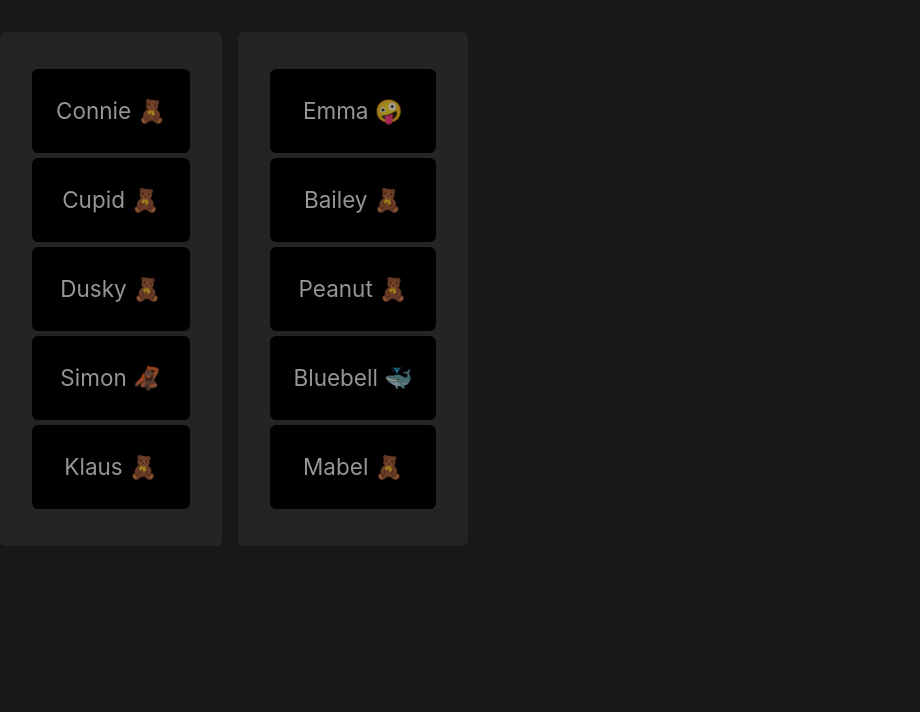
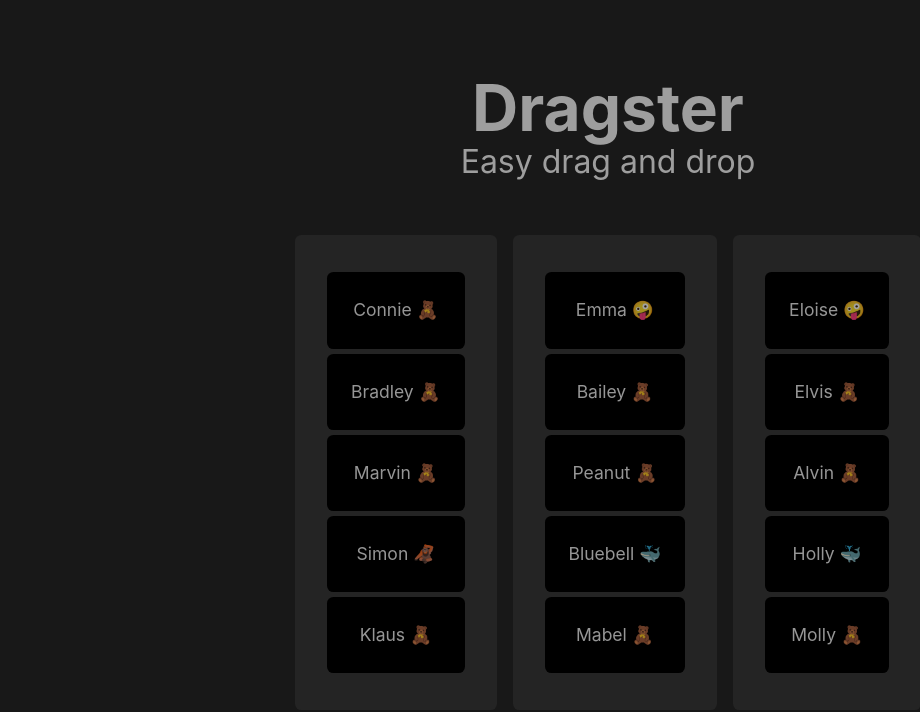
Before and after one commit to alextana/dragster, a Vue app: page / in a window 1280 px wide. Shown: the top 712 px of the page, without its empty margins (32-952 px from the left). Built offline with nearby package versions, Linux system fonts and the light colour scheme.

Commit message:
fix animations and more bug fixes

```diff
--- a/src/App.vue
+++ b/src/App.vue
@@ -5,8 +5,8 @@ import { useDragster } from './composables/dragster'
 // First array
 const array1 = reactive([
   { id: 4453, name: 'Connie 🧸' },
-  { id: 456, name: 'Cupid 🧸' },
-  { id: 789, name: 'Dusky 🧸' },
+  { id: 456, name: 'Bradley 🧸' },
+  { id: 789, name: 'Marvin 🧸' },
   { id: 321, name: 'Simon 🦧' },
   { id: 654, name: 'Klaus 🧸' }
 ])
@@ -20,28 +20,56 @@ const array2 = reactive([
   { id: 246766, name: 'Mabel 🧸' }
 ])
 
-const { lists } = useDragster([array1, array2])
+const array3 = reactive([
+  { id: 98745445, name: 'Eloise 🤪' },
+  { id: 65690, name: 'Elvis 🧸' },
+  { id: 3252345, name: 'Alvin 🧸' },
+  { id: 7867659, name: 'Holly 🐳' },
+  { id: 2476766, name: 'Molly 🧸' }
+])
+
+const { lists } = useDragster([array1, array2, array3])
 </script>
 
 <template>
+  <div class="container">
+    <h1>Dragster</h1>
+    <h2>Easy drag and drop</h2>
     <div class="lists">
       <div class="list-container">
+        <TransitionGroup name="fade" tag="div">
           <div v-for="item in lists[0]" :key="item.id">
             <div :id="item.id.toString()" class="dragster">
-          <h2>
+              <h3>
                 {{ item.name }}
-          </h2>
+              </h3>
             </div>
           </div>
+        </TransitionGroup>
       </div>
 
       <div class="list-container">
+        <TransitionGroup name="fade" tag="div">
           <div v-for="item in lists[1]" :key="item.id">
             <div :id="item.id.toString()" class="dragster">
-          <h2>
+              <h3>
                 {{ item.name }}
-          </h2>
+              </h3>
             </div>
+          </div>
+        </TransitionGroup>
+      </div>
+
+      <div class="list-container">
+        <TransitionGroup name="fade" tag="div">
+          <div v-for="item in lists[2]" :key="item.id">
+            <div :id="item.id.toString()" class="dragster">
+              <h3>
+                {{ item.name }}
+              </h3>
+            </div>
+          </div>
+        </TransitionGroup>
       </div>
     </div>
   </div>
@@ -51,12 +79,18 @@ const { lists } = useDragster([array1, array2])
 header {
   line-height: 1.5;
 }
-
+.container {
+  text-align: center;
+  height: 100vh;
+  width: 100vw;
+  display: grid;
+  place-content: center;
+}
 .lists {
   display: flex;
   gap: 1rem;
-  transition: 0.5s ease;
   width: 100%;
+  height: max-content;
 }
 
 .dragster {
@@ -70,8 +104,29 @@ header {
 
 .list-container {
   padding: 2rem;
+  transition: 0.5s ease;
+
   margin-bottom: 10px;
   background: #242424;
   border-radius: 0.4rem;
 }
+
+/* 1. declare transition */
+.fade-move,
+.fade-enter-active,
+.fade-leave-active {
+  transition: all 0.2s ease;
+}
+
+/* 2. declare enter from and leave to state */
+.fade-enter-from,
+.fade-leave-to {
+  opacity: 0;
+}
+
+/* 3. ensure leaving items are taken out of layout flow so that moving
+      animations can be calculated correctly. */
+.fade-leave-active {
+  position: absolute;
+}
 </style>
--- a/src/assets/base.css
+++ b/src/assets/base.css
@@ -55,3 +55,15 @@ body {
   -webkit-font-smoothing: antialiased;
   -moz-osx-font-smoothing: grayscale;
 }
+
+h1 {
+  font-size: 4rem;
+  font-weight: bold;
+  line-height: 3.5rem;
+  margin-bottom: 0px;
+}
+
+h2 {
+  font-size: 2rem;
+  margin-bottom: 3rem;
+}
--- a/src/assets/main.css
+++ b/src/assets/main.css
@@ -1,9 +1 @@
 @import './base.css';
-
-#app {
-  max-width: 1280px;
-  margin: 0 auto;
-  padding: 2rem;
-
-  font-weight: normal;
-}
--- a/src/composables/dragster.ts
+++ b/src/composables/dragster.ts
@@ -37,20 +37,17 @@ export function useDragster<T extends IDType>(items: T[][]): { lists: Ref<T[][]>
 
   let startX = 0 // The x-coordinate where the drag started
   let startY = 0 // The y-coordinate where the drag started
-  /*
-    INDECES TO KEEP TRACK OF
-    Original Index -> element that is being dragged
-    Original List Index -> the index of the list that hosted the starting element
-    Target Index -> index of the destination
-    Target List Index -> index of the list of destination
-  */
-  let originalIndex = -1
-  let originalListIndex = -1
-  let targetListIndex = -1
-  let targetIndex = -1
+
+  // 🔄 INDECES TO KEEP TRACK OF
+  let originalIndex = -1 // -> index of theelement that is being dragged
+  let originalListIndex = -1 // -> the index of the list that hosted the starting element
+  let targetListIndex = -1 // -> index of the list of destination
+  let targetIndex = -1 // -> index of the destination item
 
   let originalItem: T | null = null // this is the original item being dragged
   let addedPreview: Preview | null = null // indeces of the preview
+
+  let previousTarget: HTMLElement | null = null
 
   onUnmounted(() => {
     window.removeEventListener('mousemove', handleMouseMove)
@@ -58,6 +55,7 @@ export function useDragster<T extends IDType>(items: T[][]): { lists: Ref<T[][]>
   })
 
   onMounted(() => {
+    // Add accessibility utils
     window.addEventListener('mousedown', function (e) {
       e.preventDefault()
 
@@ -99,10 +97,10 @@ export function useDragster<T extends IDType>(items: T[][]): { lists: Ref<T[][]>
         startX = e.pageX
         startY = e.pageY
 
+        document.body.appendChild(dragging)
+
         dragging.style.left = startX - dragging.clientWidth / 2 + 'px'
         dragging.style.top = startY - dragging.clientHeight / 2 + 'px'
-
-        document.body.appendChild(dragging)
 
         window.addEventListener('mousemove', handleMouseMove)
         window.addEventListener('mouseup', handleMouseUp)
@@ -112,7 +110,6 @@ export function useDragster<T extends IDType>(items: T[][]): { lists: Ref<T[][]>
 
   function handleMouseMove(e: MouseEvent) {
     e.preventDefault()
-    e.stopPropagation()
     if (!dragging) return
 
     const dx = e.pageX - startX
@@ -133,6 +130,13 @@ export function useDragster<T extends IDType>(items: T[][]): { lists: Ref<T[][]>
       return
     }
 
+    // only do the expensive computation if needed
+    if (previousTarget && target === previousTarget) {
+      return
+    }
+
+    previousTarget = target
+
     // get the target element and assign target indeces
     for (const [i, list] of Object.entries(lists.value)) {
       if (!target.getAttribute('id')) {
@@ -150,6 +154,12 @@ export function useDragster<T extends IDType>(items: T[][]): { lists: Ref<T[][]>
       targetListIndex = Number(i)
 
       break
+    }
+
+    // 🟡 only let the item back to the original position
+    // if it has previously been on another index
+    if (!addedPreview && targetIndex === originalIndex && originalListIndex === targetListIndex) {
+      return
     }
 
     // if a preview has been added remove it on the next
@@ -177,11 +187,11 @@ export function useDragster<T extends IDType>(items: T[][]): { lists: Ref<T[][]>
     dragging = null
 
     if (targetIndex === -1) {
-      // ❌ UNSUCCESSFUL DRAG ❌
+      // ❌❌ UNSUCCESSFUL DRAG ❌❌
       // restore the list to starting value
       lists.value = JSON.parse(JSON.stringify(startingLists))
     } else {
-      // ✅ SUCCESFULL DRAG ✅
+      // ✅✅ SUCCESFULL DRAG ✅✅
       // the preview has already added the item to
       // the list
       // if successful then overwrite the starting list
```
Lines whose indentation alone changed are shown as unchanged.
